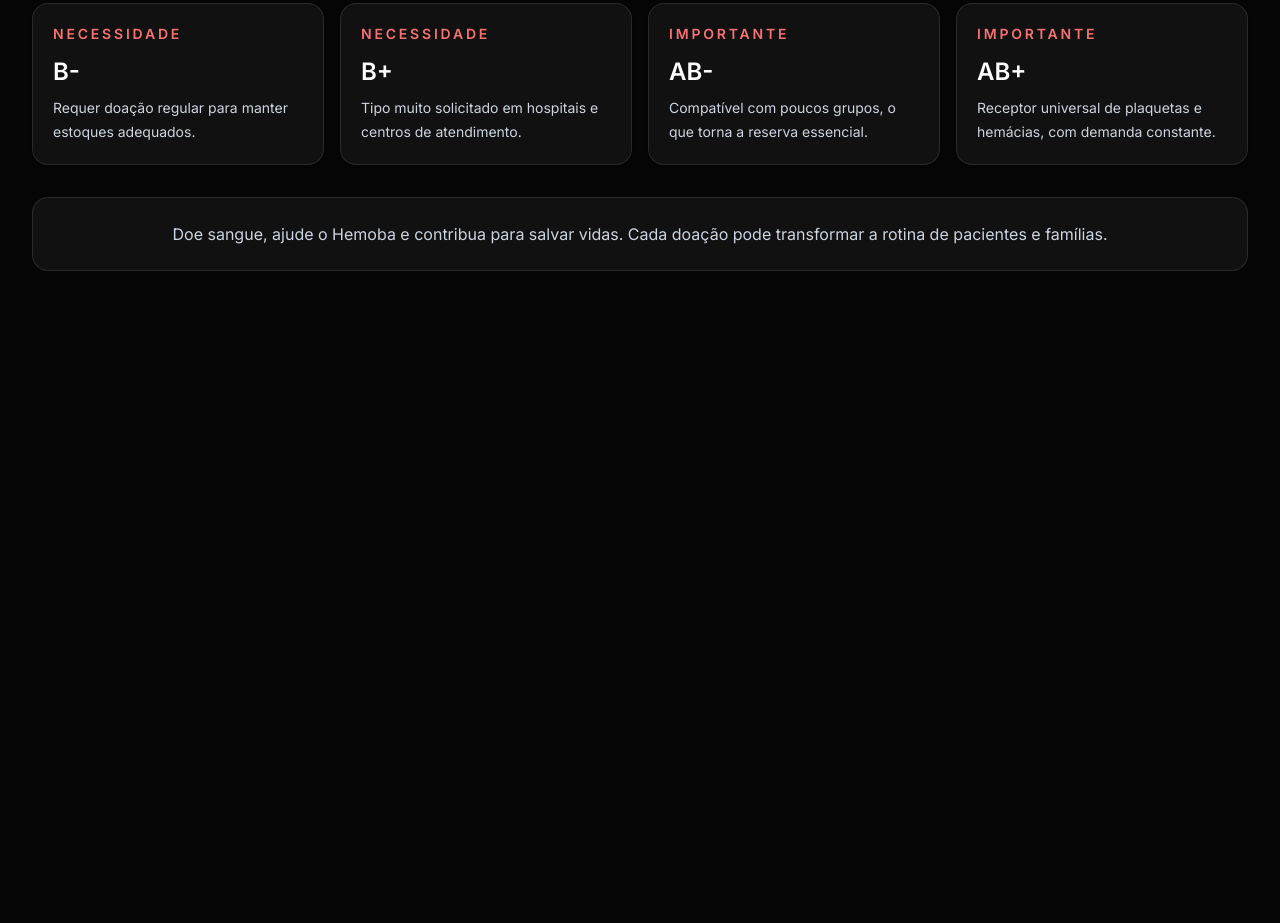
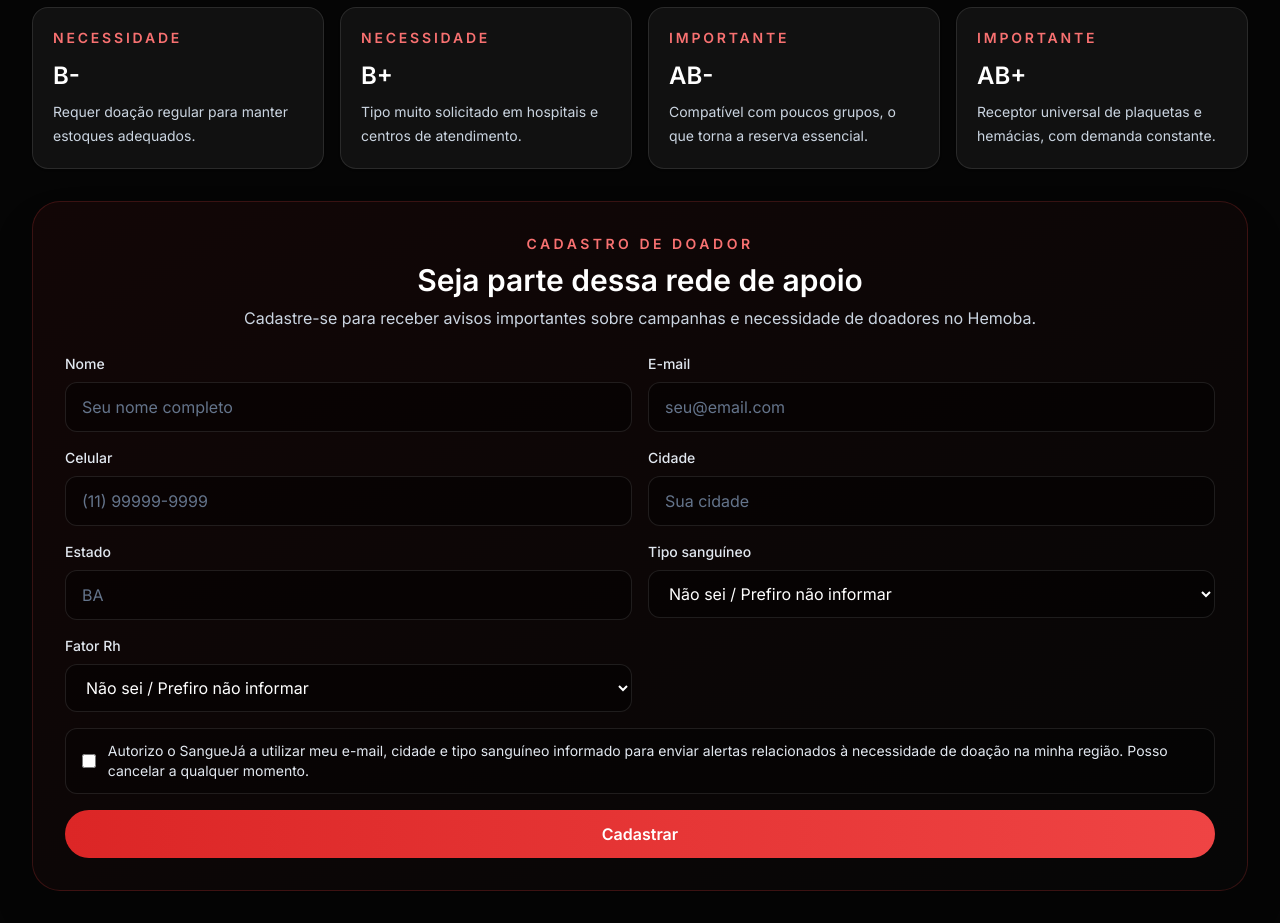
Before and after one commit to marcuxyz/sangueja, a plain HTML site: page pages/index.html in a window 1280 px wide. Shown: the part 659-1582 px from the top of the page. Before the commit the page ends 962 px from the top, so only its background shows below. Drawn offline with nearby package versions, Linux system fonts and the light colour scheme.

Commit message:
changes some information

```diff
--- a/pages/index.html
+++ b/pages/index.html
@@ -26,9 +26,9 @@
           Seu sangue pode salvar vidas hoje.
         </h1>
         <p class="mt-4 max-w-2xl text-base leading-7 text-slate-300 sm:text-lg">
-          O Hemoba está precisando de doadores para alguns tipos sanguíneos.
-          A doação é simples, rápida e faz diferença para pacientes que aguardam por tratamento.
+          Monitore o estoque de sangue da HEMOBA e receba alertas sobre campanhas e necessidades urgentes na Bahia.
         </p>
+        <p class="mt-3 text-sm text-slate-400">Última atualização: 30 de julho de 2026</p>
         <a class="mt-6 inline-block rounded-full bg-gradient-to-r from-red-600 to-red-500 px-5 py-3 font-semibold text-white transition hover:translate-y-[-2px]"
           href="#tipos">
           Ver tipos sanguíneos
@@ -103,11 +103,95 @@
       </article>
     </section>
 
-    <section class="mt-8 rounded-2xl border border-white/10 bg-white/5 p-6 text-center text-slate-300">
-      <p>
-        Doe sangue, ajude o Hemoba e contribua para salvar vidas.
-        Cada doação pode transformar a rotina de pacientes e famílias.
-      </p>
+    <section
+      class="mt-8 rounded-[28px] border border-red-500/20 bg-gradient-to-br from-[#120606] to-[#060606] p-6 shadow-2xl shadow-black/30 sm:p-8">
+      <div class="mb-6 text-center">
+        <p class="text-sm font-semibold uppercase tracking-[0.25em] text-red-400">Cadastro de doador</p>
+        <h2 class="mt-2 text-3xl font-semibold text-white">Seja parte dessa rede de apoio</h2>
+        <p class="mt-2 text-sm leading-6 text-slate-300 sm:text-base">
+          Cadastre-se para receber avisos importantes sobre campanhas e necessidade de doadores no Hemoba.
+        </p>
+      </div>
+
+      <form class="grid gap-4 md:grid-cols-2">
+        <div>
+          <label for="nome" class="mb-2 block text-sm font-medium text-slate-200">Nome</label>
+          <input id="nome" name="nome" type="text" required
+            class="w-full rounded-xl border border-white/10 bg-black/40 px-4 py-3 text-white outline-none ring-0 placeholder:text-slate-500 focus:border-red-500"
+            placeholder="Seu nome completo" />
+        </div>
+
+        <div>
+          <label for="email" class="mb-2 block text-sm font-medium text-slate-200">E-mail</label>
+          <input id="email" name="email" type="email" required
+            class="w-full rounded-xl border border-white/10 bg-black/40 px-4 py-3 text-white outline-none ring-0 placeholder:text-slate-500 focus:border-red-500"
+            placeholder="seu@email.com" />
+        </div>
+
+        <div>
+          <label for="celular" class="mb-2 block text-sm font-medium text-slate-200">Celular</label>
+          <input id="celular" name="celular" type="tel" required
+            class="w-full rounded-xl border border-white/10 bg-black/40 px-4 py-3 text-white outline-none ring-0 placeholder:text-slate-500 focus:border-red-500"
+            placeholder="(11) 99999-9999" />
+        </div>
+
+        <div>
+          <label for="cidade" class="mb-2 block text-sm font-medium text-slate-200">Cidade</label>
+          <input id="cidade" name="cidade" type="text" required
+            class="w-full rounded-xl border border-white/10 bg-black/40 px-4 py-3 text-white outline-none ring-0 placeholder:text-slate-500 focus:border-red-500"
+            placeholder="Sua cidade" />
+        </div>
+
+        <div>
+          <label for="estado" class="mb-2 block text-sm font-medium text-slate-200">Estado</label>
+          <input id="estado" name="estado" type="text" required
+            class="w-full rounded-xl border border-white/10 bg-black/40 px-4 py-3 text-white outline-none ring-0 placeholder:text-slate-500 focus:border-red-500"
+            placeholder="BA" />
+        </div>
+
+        <div>
+          <label for="tipo_sanguineo" class="mb-2 block text-sm font-medium text-slate-200">Tipo sanguíneo</label>
+          <select id="tipo_sanguineo" name="tipo_sanguineo"
+            class="w-full rounded-xl border border-white/10 bg-black/40 px-4 py-3 text-white outline-none focus:border-red-500">
+            <option value="">Não sei / Prefiro não informar</option>
+            <option value="A+">A+</option>
+            <option value="A-">A-</option>
+            <option value="B+">B+</option>
+            <option value="B-">B-</option>
+            <option value="AB+">AB+</option>
+            <option value="AB-">AB-</option>
+            <option value="O+">O+</option>
+            <option value="O-">O-</option>
+          </select>
+        </div>
+
+        <div>
+          <label for="rh" class="mb-2 block text-sm font-medium text-slate-200">Fator Rh</label>
+          <select id="rh" name="rh"
+            class="w-full rounded-xl border border-white/10 bg-black/40 px-4 py-3 text-white outline-none focus:border-red-500">
+            <option value="">Não sei / Prefiro não informar</option>
+            <option value="Positivo">Positivo</option>
+            <option value="Negativo">Negativo</option>
+          </select>
+        </div>
+
+        <div class="flex items-center gap-3 rounded-xl border border-white/10 bg-black/30 px-4 py-3 md:col-span-2">
+          <input id="notificacoes" name="notificacoes" type="checkbox"
+            class="h-4 w-4 rounded border-white/20 bg-black text-red-600 focus:ring-red-500" />
+          <label for="notificacoes" class="text-sm text-slate-200">
+            Autorizo o SangueJá a utilizar meu e-mail, cidade e tipo sanguíneo informado para enviar alertas
+            relacionados à necessidade de doação na minha região. Posso
+            cancelar a qualquer momento.
+          </label>
+        </div>
+
+        <div class="md:col-span-2">
+          <button type="submit"
+            class="w-full rounded-full bg-gradient-to-r from-red-600 to-red-500 px-5 py-3 font-semibold text-white transition hover:translate-y-[-2px]">
+            Cadastrar
+          </button>
+        </div>
+      </form>
     </section>
   </main>
 </body>
```
